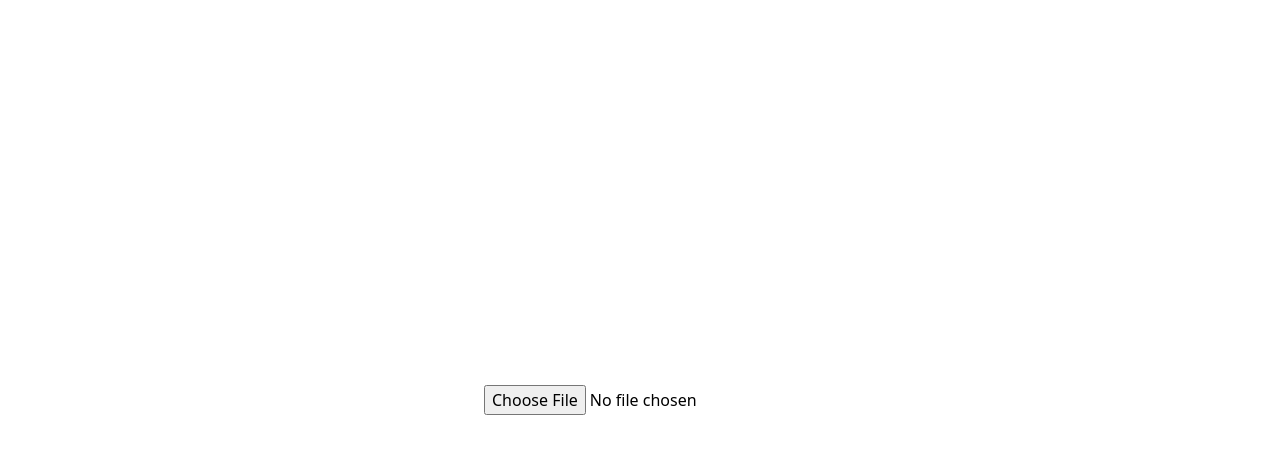
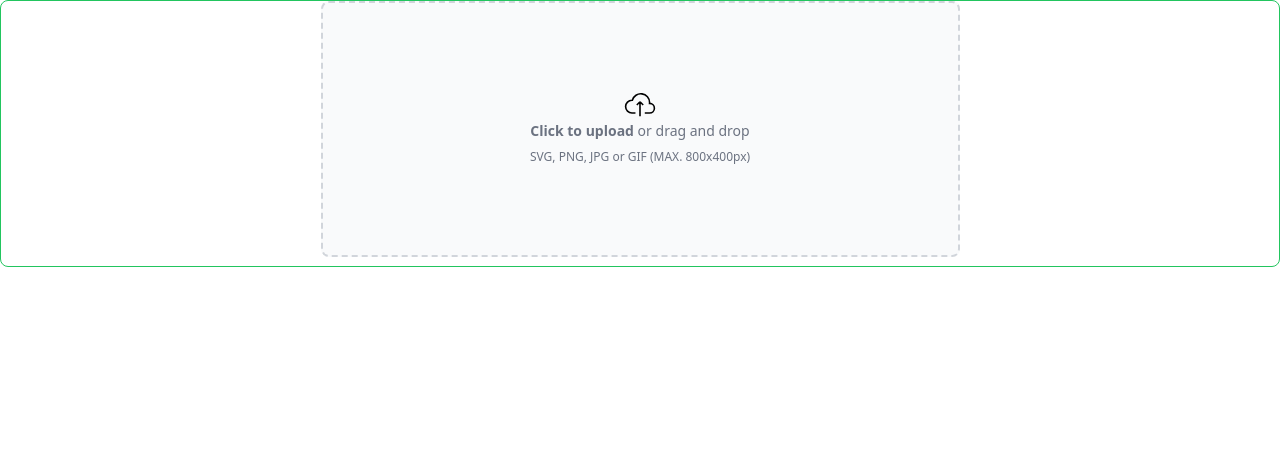
Before and after one commit to amew0/SihaSansFrontieres, a React (Vite) app in the folder front/: page / in a window 1280 px wide. Shown: the top 454 px of the page. Built offline with nearby package versions, Linux system fonts and the light colour scheme.

Commit message:
started on the input side

```diff
--- a/front/src/App.tsx
+++ b/front/src/App.tsx
@@ -1,4 +1,5 @@
-import { useState } from 'react';
+import { useState } from "react";
+import Input from "./componets/Input";
 
 function App() {
   const [image, setImage] = useState(null);
@@ -13,22 +14,11 @@ function App() {
 
   return (
     <div className="flex flex-col w-screen h-screen items-center justify-center">
-      <div className="input-page">
-        <input type="file" onChange={handleImageUpload} />
+      <div className="w-full h-1/3 border rounded-lg border-green-500">
+        <Input />
       </div>
-      {image && (
-        <div className="result-page">
-          <div className="image-result">
-            <img src={image} alt="Uploaded" />
-          </div>
-          <div className="stats-result">
-            <p>{results.stats}</p>
-          </div>
-          <div className="chart-result">
-            <p>{results.chart}</p>
-          </div>
-        </div>
-      )}
+
+      <div className="h-2/3"></div>
     </div>
   );
 }
--- /dev/null
+++ b/front/src/componets/Input.tsx
@@ -0,0 +1,42 @@
+import { useState } from 'react';
+import UploadIcon from '../assets/upload.svg'
+
+function ImageUploadComponent() {
+  const [image, setImage] = useState<string>();
+
+  const handleImageUpload = (event: React.ChangeEvent<HTMLInputElement>) => {
+    const file = event.target.files ? event.target.files[0] : null;
+    if (file) {
+      const reader = new FileReader();
+      reader.onload = (e: ProgressEvent<FileReader>) => {
+        setImage(e.target?.result as string);
+      };
+      reader.readAsDataURL(file);
+    }
+  };
+  const handleProcessImage = () => {
+    console.log("Processing image...");
+    // Dummy function for processing the image
+  };
+
+  return (
+    <div className="flex items-center justify-center w-1/2 mx-auto">
+      <label htmlFor="dropzone-file" className="flex flex-col items-center justify-center w-full h-64 border-2 border-gray-300 border-dashed rounded-lg cursor-pointer bg-gray-50 dark:hover:bg-bray-800 dark:bg-gray-700 hover:bg-gray-100 dark:border-gray-600 dark:hover:border-gray-500 dark:hover:bg-gray-600">
+        <div className="flex flex-col items-center justify-center pt-5 pb-6">
+          <img src={UploadIcon} alt='Upload Icon' className='size-8' />
+          <p className="mb-2 text-sm text-gray-500 dark:text-gray-400"><span className="font-semibold">Click to upload</span> or drag and drop</p>
+          <p className="text-xs text-gray-500 dark:text-gray-400">SVG, PNG, JPG or GIF (MAX. 800x400px)</p>
+        </div>
+        <input id="dropzone-file" type="file" className="hidden" onChange={handleImageUpload} />
+      </label>
+      {image && (
+        <div className="image-preview" style={{ width: '100px', height: '100px' }}>
+          <img src={image} alt="Uploaded" style={{ width: '100%', height: '100%', objectFit: 'cover' }} />
+          <button onClick={handleProcessImage}>Process Image</button>
+        </div>
+      )}
+    </div>
+  );
+}
+
+export default ImageUploadComponent;
```
Also changed, not shown: front/src/assets/upload.svg (added).
